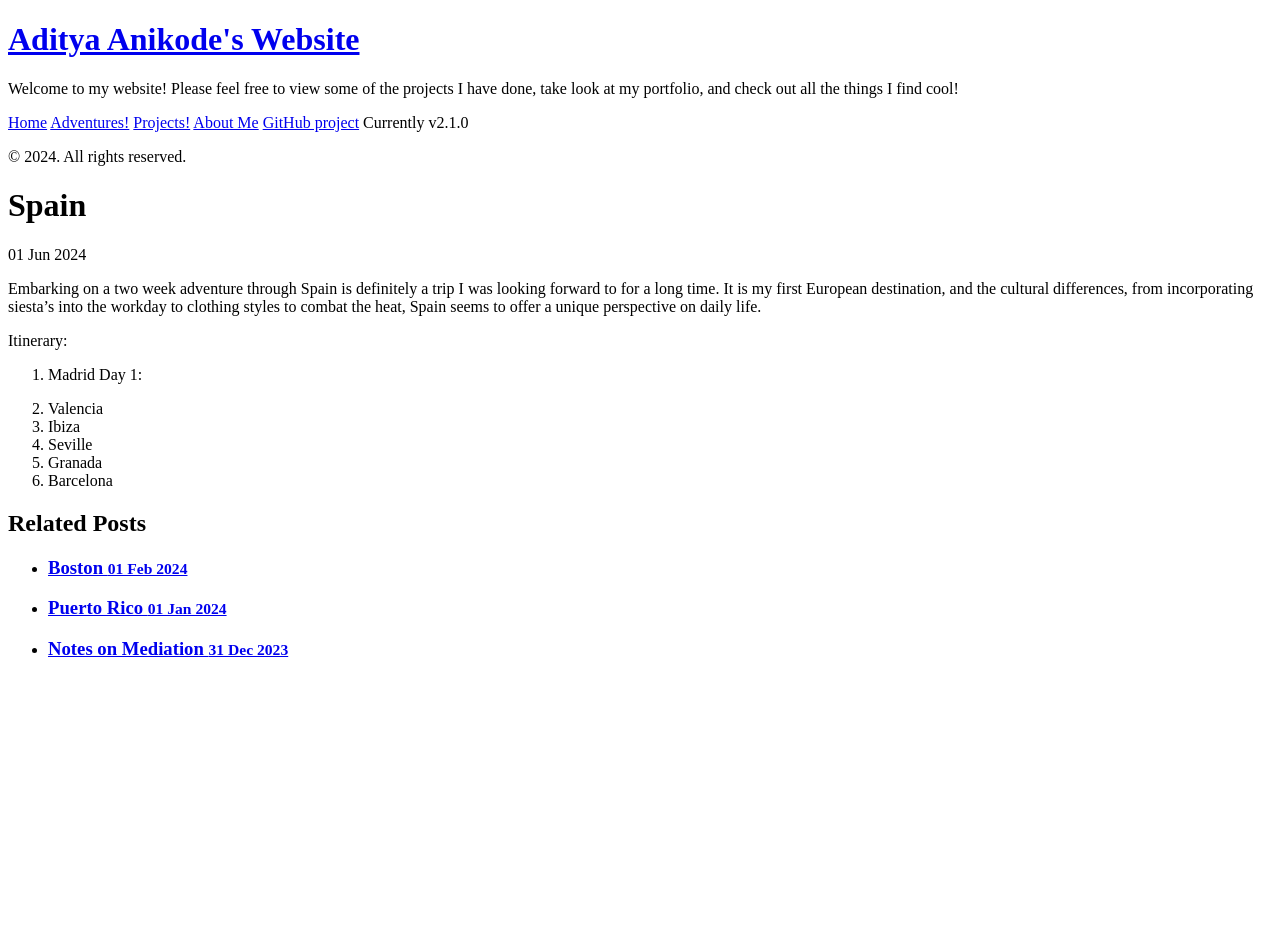
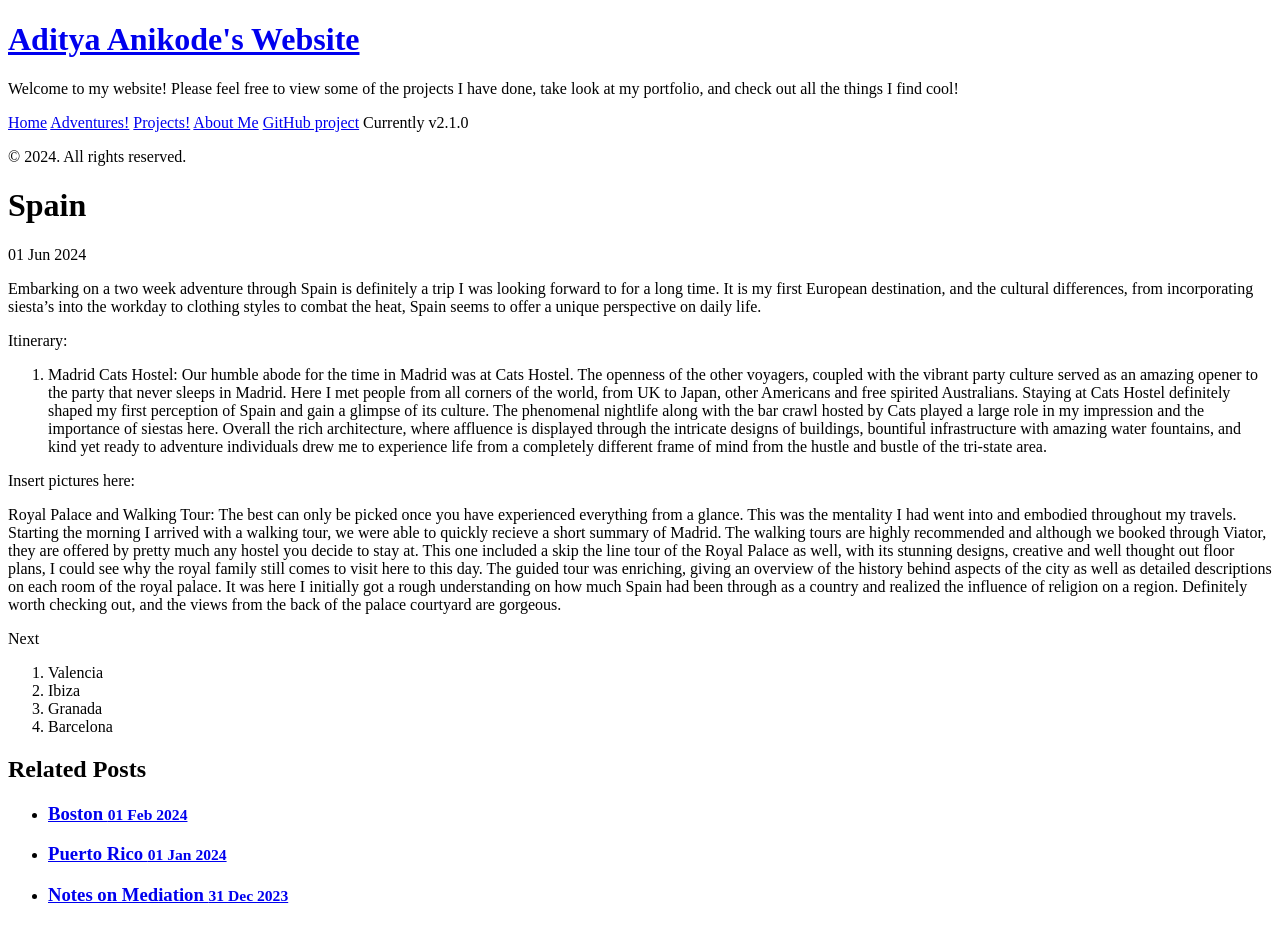
Before and after one commit to aaniko123/adityaaanikode.com, a Jekyll site: the page built from _posts/2024-06-01-Spain.md, in a window 1280 px wide. Built offline with Jekyll 4.4.1, drawn with Linux system fonts in a browser that asks for light colours; our own code applies the rules of GitHub Pages for plain Markdown files; Markdown is read by kramdown in place of the engine named in the settings; before the commit the page ends 900 px from its top, so only the background shows below that.

Commit message:
added madrid royal palace

```diff
--- a/_posts/2024-06-01-Spain.md
+++ b/_posts/2024-06-01-Spain.md
@@ -2,10 +2,15 @@
 
 Itinerary:
 1. Madrid
-Day 1:
+Cats Hostel: Our humble abode for the time in Madrid was at Cats Hostel. The openness of the other voyagers, coupled with the vibrant party culture served as an amazing opener to the party that never sleeps in Madrid. Here I met people from all corners of the world, from UK to Japan, other Americans and free spirited Australians. Staying at Cats Hostel definitely shaped my first perception of Spain and gain a glimpse of its culture. The phenomenal nightlife along with the bar crawl hosted by Cats played a large role in my impression and the importance of siestas here. Overall the rich architecture, where affluence is displayed through the intricate designs of buildings, bountiful infrastructure with amazing water fountains, and kind yet ready to adventure individuals drew me to experience life from a completely different frame of mind from the hustle and bustle of the tri-state area.
+
+Insert pictures here:
+
+Royal Palace and Walking Tour: The best can only be picked once you have experienced everything from a glance. This was the mentality I had went into and embodied throughout my travels. Starting the morning I arrived with a walking tour, we were able to quickly recieve a short summary of Madrid. The walking tours are highly recommended and although we booked through Viator, they are offered by pretty much any hostel you decide to stay at. This one included a skip the line tour of the Royal Palace as well, with its stunning designs, creative and well thought out floor plans, I could see why the royal family still comes to visit here to this day. The guided tour was enriching, giving an overview of the history behind aspects of the city as well as detailed descriptions on each room of the royal palace. It was here I initially got a rough understanding on how much Spain had been through as a country and realized the influence of religion on a region. Definitely worth checking out, and the views from the back of the palace courtyard are gorgeous.
+
+Next
 
 2. Valencia
 3. Ibiza
-4. Seville
-5. Granada
-6. Barcelona
+4. Granada
+5. Barcelona
```
